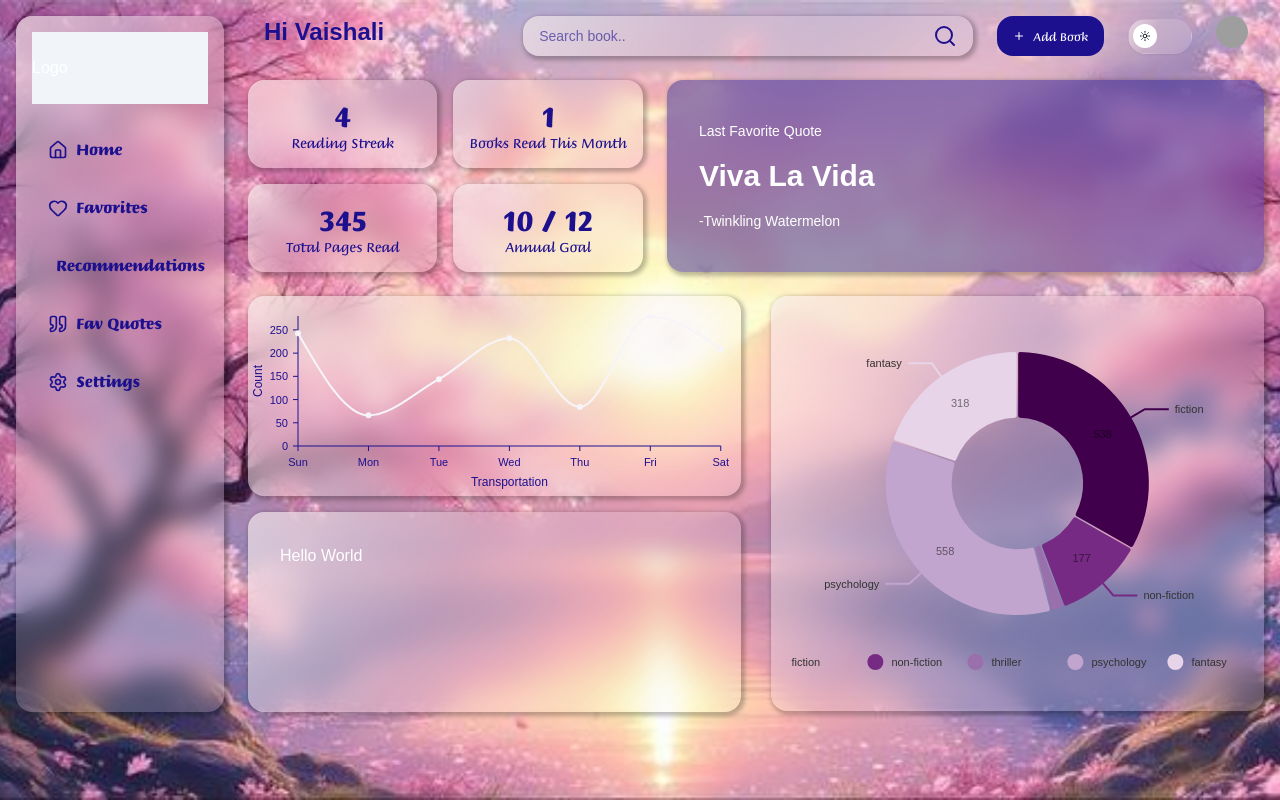
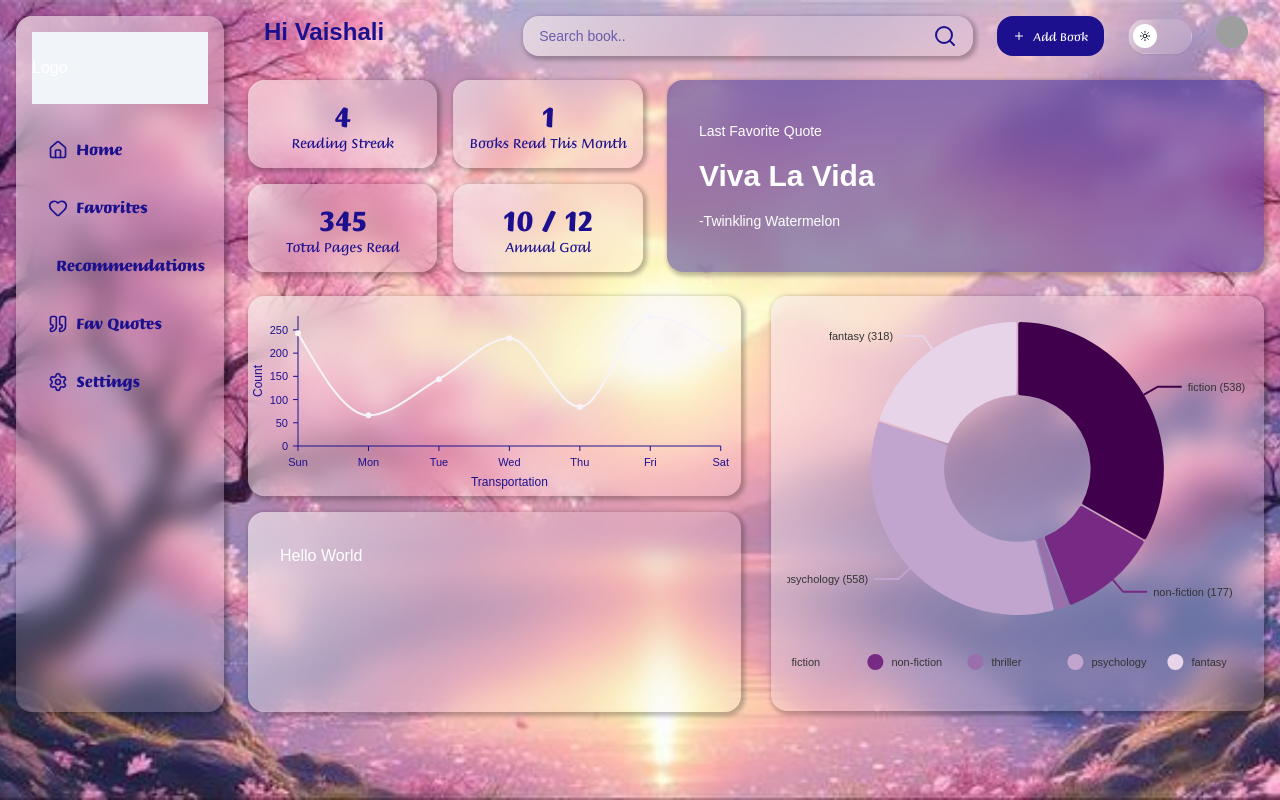
Before and after one commit to Vaishali785/books-dashboard, a Next.js app: page / in a window 1280 px wide. Built offline with nearby package versions, Linux system fonts and the light colour scheme; grey boxes are pictures that could not be loaded; a web font is replaced by a local one.

Commit message:
style changes in pie chart

```diff
--- a/src/components/custom-ui/charts/PieChart.tsx
+++ b/src/components/custom-ui/charts/PieChart.tsx
@@ -4,17 +4,19 @@ import { ResponsivePie } from "@nivo/pie"
 const PieChart = ({ data /* see data tab */ }) => (
 	<ResponsivePie /* or Pie for fixed dimensions */
 		data={data}
-		margin={{ top: 40, right: 80, bottom: 80, left: 80 }}
+		margin={{ top: 10, right: 80, bottom: 80, left: 80 }}
 		innerRadius={0.5}
 		padAngle={0.6}
 		cornerRadius={2}
+		enableArcLabels={false}
 		activeOuterRadiusOffset={8}
+		arcLinkLabel={(d) => `${d.id} (${d.value})`}
 		arcLinkLabelsSkipAngle={10}
-		arcLinkLabelsTextColor="#333333"
+		arcLinkLabelsTextColor="#333"
 		arcLinkLabelsThickness={2}
 		arcLinkLabelsColor={{ from: "color" }}
 		arcLabelsSkipAngle={10}
-		arcLabelsTextColor={{ from: "color", modifiers: [["darker", 2]] }}
+		// arcLabelsTextColor={{ from: "color", modifiers: [["brighter", 3]] }}
 		colors={{ scheme: "purpleRed_green" }}
 		legends={[
 			{
@@ -26,6 +28,13 @@ const PieChart = ({ data /* see data tab */ }) => (
 				symbolShape: "circle",
 			},
 		]}
+		theme={{
+			tooltip: {
+				container: {
+					background: "#1d108fae",
+				},
+			},
+		}}
 	/>
 )
 
```
